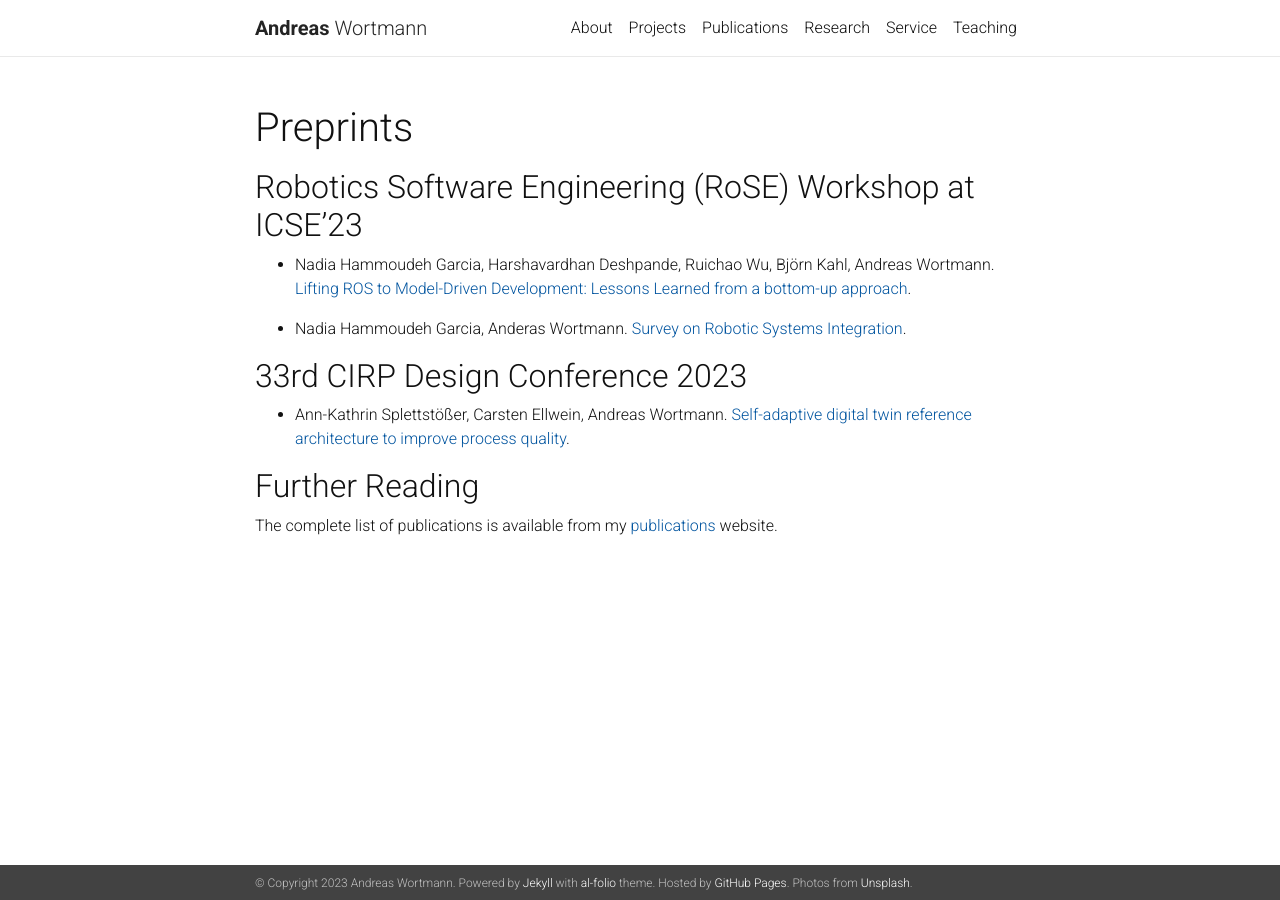
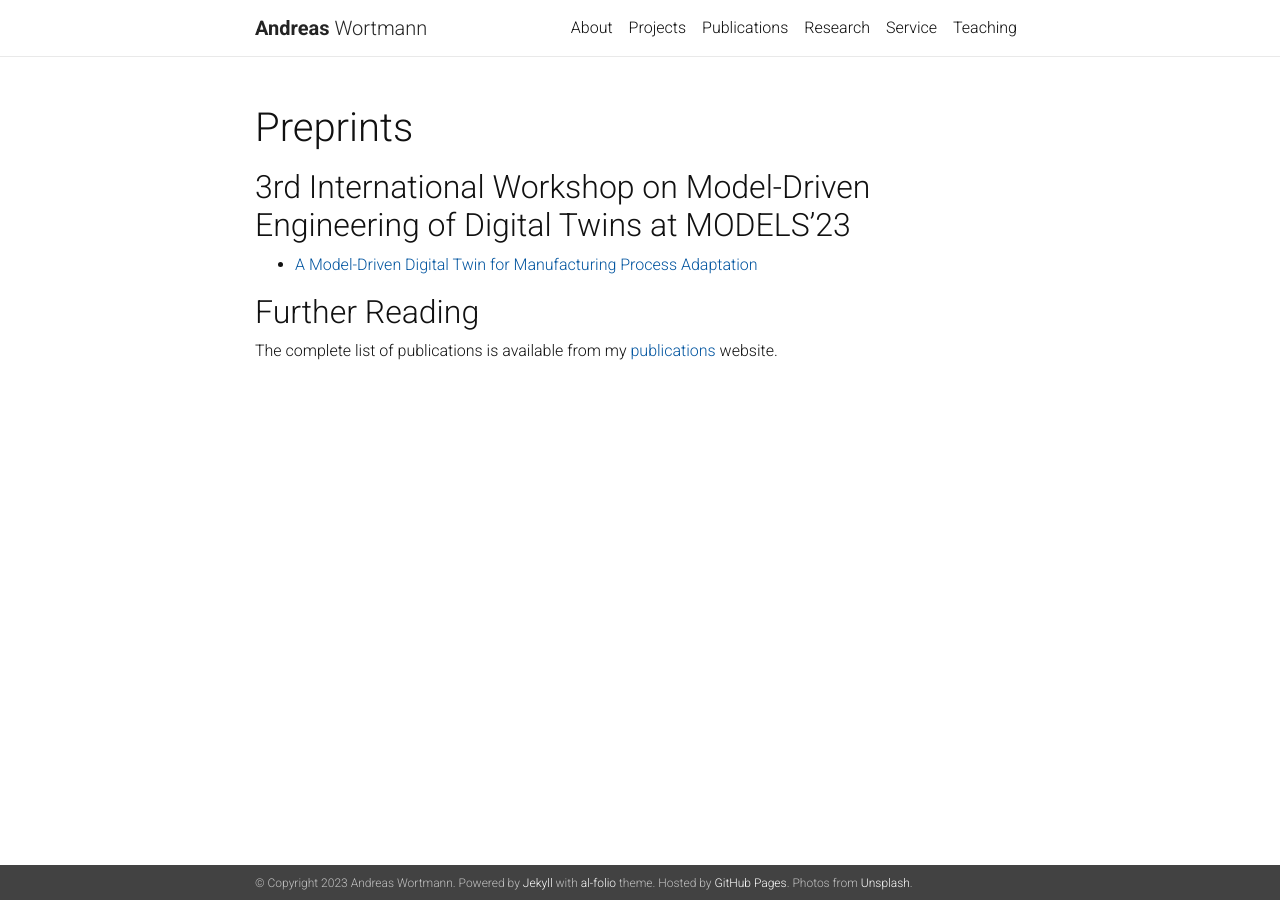
Before and after one commit to awortmann/awortmann.github.io, a Jekyll site: the page built from _pages/preprints.md, in a window 1280 px wide. Built offline with Jekyll 4.4.1, drawn with Linux system fonts in a browser that asks for light colours; nearby versions of some CDN libraries; a style sheet for code colours, icons or effects is not loaded.

Commit message:
Minor update

```diff
--- a/_pages/preprints.md
+++ b/_pages/preprints.md
@@ -6,17 +6,9 @@ description:
 nav: false
 ---
 
-## Robotics Software Engineering (RoSE) Workshop at ICSE'23
+## 3rd International Workshop on Model-Driven Engineering of Digital Twins at MODELS'23
 
-
-- Nadia Hammoudeh Garcia, Harshavardhan Deshpande, Ruichao Wu, Björn Kahl, Andreas Wortmann. [Lifting ROS to Model-Driven Development: Lessons Learned from a bottom-up approach](../downloads/preprints/2023/Lifting_ROS_to_Model-Driven_Development_-_Lessons_Learned_from_a_bottom-up_approach.pdf).
-
-- Nadia Hammoudeh Garcia, Anderas Wortmann. [Survey on Robotic Systems Integration](../downloads/preprints/2023/Survey_on_Robotic_Systems_Integration.pdf).
-
-## 33rd CIRP Design Conference 2023
-
-- Ann-Kathrin Splettstößer, Carsten Ellwein, Andreas Wortmann. [Self-adaptive digital twin reference architecture to improve process quality](../downloads/preprints/2023/Self-adaptive_digital_twin_reference_architecture_to_improve_process_quality).
-
+- [A Model-Driven Digital Twin for Manufacturing Process Adaptation](../downloads/preprints/2023/A_Model-Driven_Digital_Twin_for_Manufacturing_Process_Adaptation.pdf)
 
 
 ## Further Reading
```
Also changed, not shown: 1 other file.
